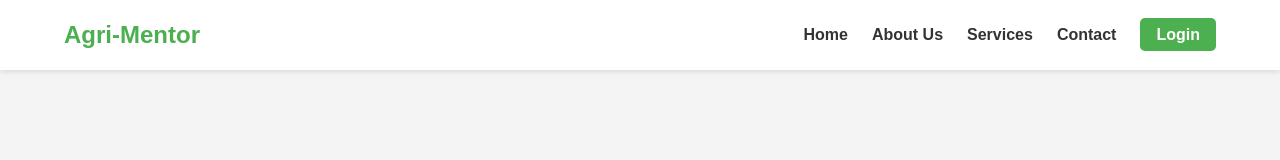
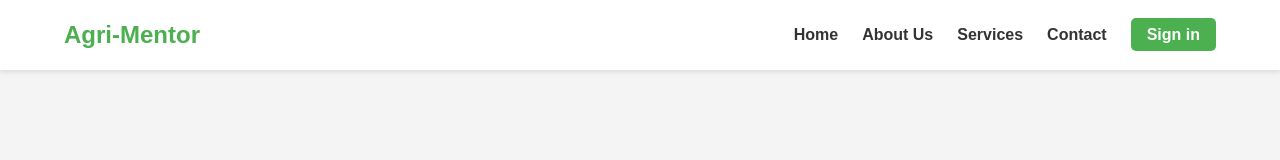
Before and after one commit to Doreen-Onyango/Agri-Mentor, a plain HTML site: page index.html in a window 1280 px wide. Shown: the top 160 px of the page. Drawn offline with Linux system fonts and the light colour scheme; a script that the page names is missing.

Commit message:
refactor: implement sign in

```diff
--- a/index.html
+++ b/index.html
@@ -16,7 +16,7 @@
                 <li><a href="#about">About Us</a></li>
                 <li><a href="#services">Services</a></li>
                 <li><a href="#contact">Contact</a></li>
-                <li><a href="#login" class="login-btn">Login</a></li>
+                <li><a href="#login" class="login-btn">Sign in</a></li>
             </ul>
         </nav>
     </header>
@@ -99,7 +99,7 @@
             <form id="loginForm">
                 <input type="text" placeholder="Username" required>
                 <input type="password" placeholder="Password" required>
-                <button type="submit">Login</button>
+                <button type="submit">Sign in</button>
             </form>
         </div>
     </div>
```
